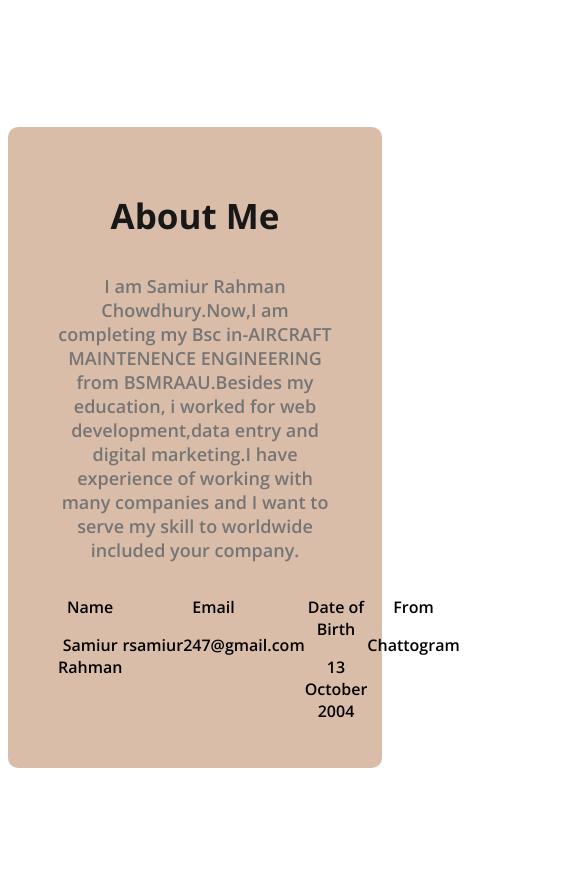
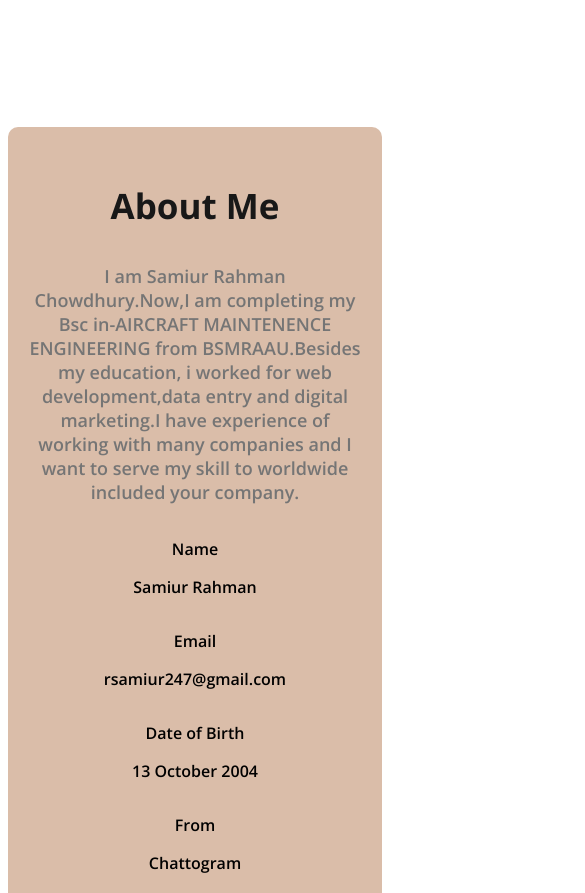
Before and after one commit to rsamiur24/webdeveloper-portfolio-01, a plain HTML site: page index.html in a window 390 px wide. Shown: the part 730-1623 px from the top of the page, 585 px wide, since content can reach past the window. Drawn offline with nearby package versions, Linux system fonts and the light colour scheme.

Commit message:
resposibility

```diff
--- a/styles/portfolio.css
+++ b/styles/portfolio.css
@@ -159,3 +159,21 @@ footer input[type="text"], footer input[type="email"],footer textarea{
   margin-bottom: 24px;
   border: 0px;
 }
+/* responsibility start */
+@media screen and (max-width:576px){
+  .skills-container,
+  .resume-container,
+  footer,
+  .about-items{
+    flex-direction: column;
+  }
+  footer,.about{
+    padding: 20px;
+  }
+  .footer-column{
+    width: 100%;
+  }
+  footer input[type="text"], footer input[type="email"],footer textarea{
+    width: calc(100% - 40px);
+  }
+}
```
